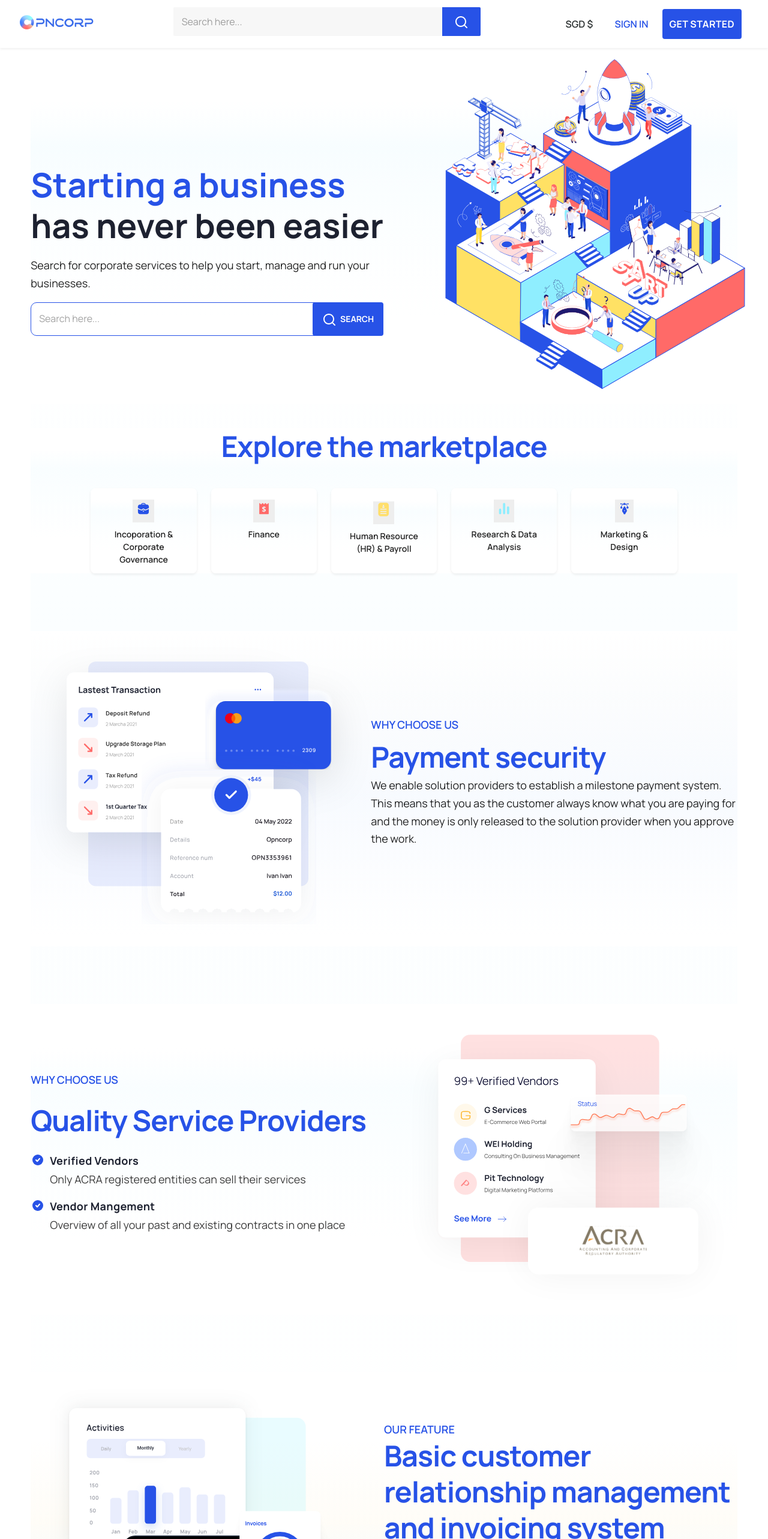
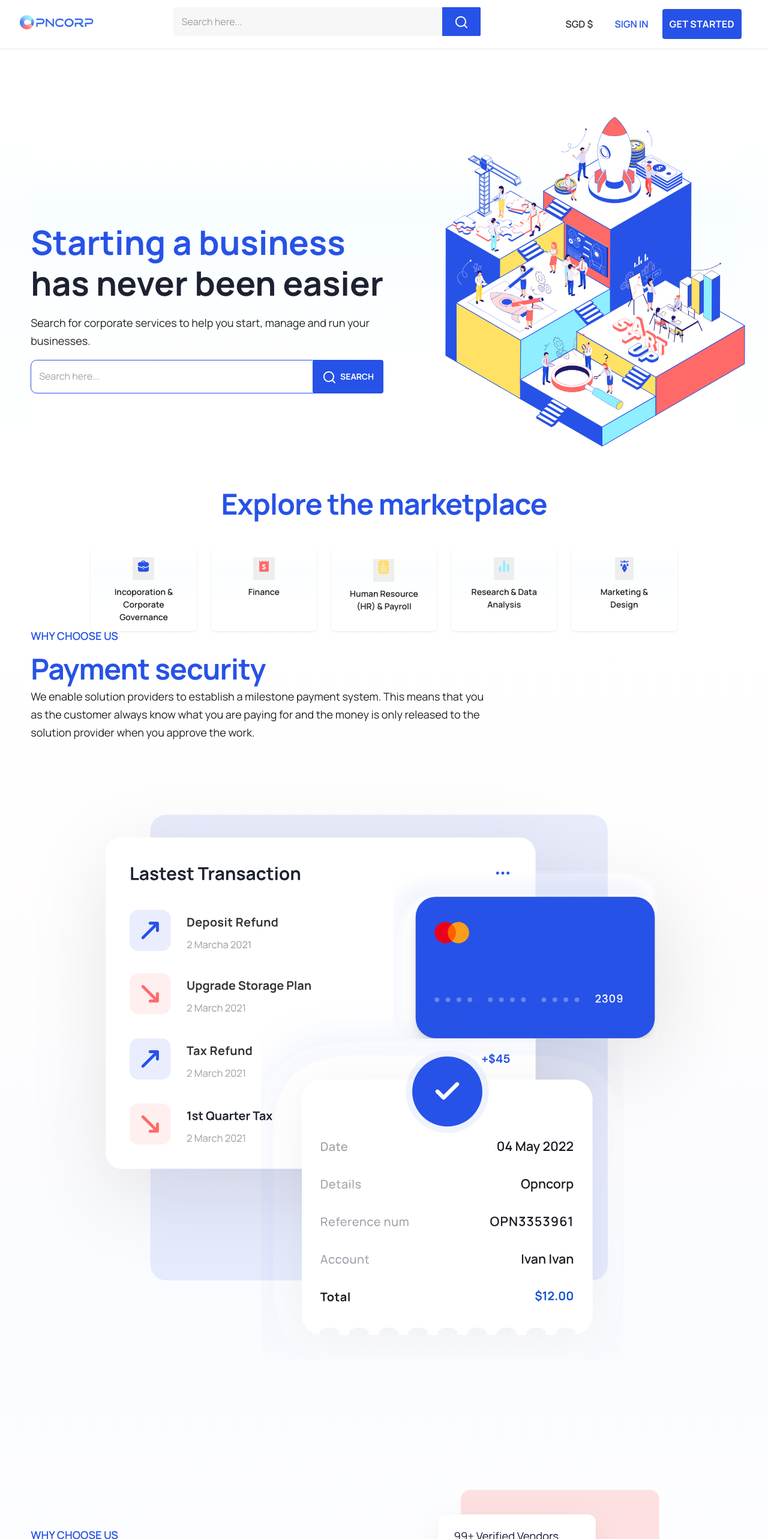
Before and after one commit to bryansumague/opncorp, a React (Create React App) app: page / in a window 1280 px wide. Shown: the top 2566 px of the page at 60% size. Built offline with nearby package versions, Linux system fonts and the light colour scheme.

Commit message:
Added gradient background effect on wrapper section

```diff
--- a/src/App.tsx
+++ b/src/App.tsx
@@ -17,12 +17,29 @@ const Wrapper = styled('div')(({ theme }) => ({
 	margin: '0 auto',
 }));
 
+const WrapperMainSection1 = styled('div')({
+	background:
+		'linear-gradient(180deg, #FFFFFF 14.32%, rgba(227, 248, 255, 0.15) 27.6%, #FFFFFF 75.52%, #FFFFFF 100%)',
+});
+
+const WrapperMainSection2 = styled('div')({
+	background:
+		'linear-gradient(180deg, #FFFFFF 0.31%, rgba(255, 240, 240, 0.1) 20.53%, rgba(233, 238, 253, 0.23) 52.08%, #FFFFFF 96.75%)',
+});
+
+const WrapperMainSection3 = styled('div')({
+	background:
+		'linear-gradient(180deg, #FFFFFF 11.46%, rgba(255, 250, 239, 0.49) 25.66%, rgba(227, 248, 255, 0.51) 41.61%, #FFFFFF 73.86%, #FFFFFF 92.23%)',
+});
+
+const WrapperFooter = styled('div')({
+	background: '#ffffff',
+});
+
 const WrapperMain = styled('div')(({ theme }) => ({
 	display: 'block',
 	width: '85%',
 	margin: '0 auto',
-	background:
-		'linear-gradient(180deg, #FFFFFF 14.32%, rgba(227, 248, 255, 0.15) 27.6%, #FFFFFF 75.52%, #FFFFFF 100%)',
 	[theme.breakpoints.up('sm')]: {
 		display: 'block',
 		width: '83.33%',
@@ -54,22 +71,38 @@ export default function App() {
 	return (
 		<Wrapper>
 			<Navbar isVisibility={isVisible} />
-
+			{isVisible ? <NavElement /> : ''}
+			<WrapperMainSection1>
 				<WrapperMain>
-				{isVisible ? <NavElement /> : ''}
+					<br /> <br /> <br /> <br />
 					<Headline />
 					<Explore />
-				<br /> <br /> <br /> <br />
+				</WrapperMain>
+			</WrapperMainSection1>
+
 			<Box ref={myRef}>
+				<WrapperMainSection2>
+					<WrapperMain>
 						<PaymentSecurity />
 						<br /> <br /> <br /> <br />
 						<ProviderServices />
 						<br /> <br /> <br /> <br />
+					</WrapperMain>
+				</WrapperMainSection2>
+
+				<WrapperMainSection3>
+					<WrapperMain>
 						<FeaturesBox />
-					<br />
+					</WrapperMain>
+
+					<WrapperFooter>
+						<WrapperMain>
 							<Footer />
+						</WrapperMain>
+					</WrapperFooter>
+				</WrapperMainSection3>
 			</Box>
-			</WrapperMain>
+
 			{/* <Container>
 				<Box sx={{ my: 4 }}>
 					<Typography variant='h4' component='h1' gutterBottom>
--- a/src/common/Explore.tsx
+++ b/src/common/Explore.tsx
@@ -25,12 +25,7 @@ const GridText = styled(Typography)(({ theme }) => ({
 
 function Explore() {
 	return (
-		<Box
-			sx={{
-				background:
-					'linear-gradient(180deg, #FFFFFF 14.32%, rgba(227, 248, 255, 0.15) 27.6%, #FFFFFF 75.52%, #FFFFFF 100%)',
-			}}
-		>
+		<Box>
 			<Box color={'secondary'} sx={{ textAlign: 'center', mt: 5, mb: 5 }}>
 				<Typography
 					variant={'h4'}
--- a/src/common/Features.tsx
+++ b/src/common/Features.tsx
@@ -3,12 +3,7 @@ import { Box, Typography } from '@mui/material';
 
 function FeaturesBox() {
 	return (
-		<Box
-			sx={{
-				background:
-					'linear-gradient(180deg, #FFFFFF 11.46%, rgba(255, 250, 239, 0.49) 25.66%, rgba(227, 248, 255, 0.51) 41.61%, #FFFFFF 73.86%, #FFFFFF 92.23%)',
-			}}
-		>
+		<Box>
 			<Box
 				sx={{
 					display: { sm: 'block', md: 'flex' },
--- a/src/common/Footer.tsx
+++ b/src/common/Footer.tsx
@@ -277,7 +277,7 @@ const SocialIcon = () => {
 
 function Footer() {
 	return (
-		<Box sx={{ background: '#ffffff' }}>
+		<Box>
 			<Box
 				sx={{
 					display: { xs: 'flex', sm: 'none' },
--- a/src/common/Headline.tsx
+++ b/src/common/Headline.tsx
@@ -129,12 +129,7 @@ const InputFields = () => {
 
 function Headline() {
 	return (
-		<Box
-			sx={{
-				background:
-					'linear-gradient(180deg, #FFFFFF 14.32%, rgba(227, 248, 255, 0.15) 27.6%, #FFFFFF 75.52%, #FFFFFF 100%)',
-			}}
-		>
+		<Box>
 			<Box
 				sx={{
 					my: 4,
--- a/src/common/PaymentSecurity.tsx
+++ b/src/common/PaymentSecurity.tsx
@@ -4,15 +4,7 @@ import { Box, Typography } from '@mui/material';
 function PaymentSecurity() {
 	return (
 		<>
-			<Box
-				sx={{
-					display: { sm: 'block', md: 'flex' },
-					flexDirection: { sm: 'none', md: 'row-reverse' },
-					alignItems: 'center',
-					background:
-						'linear-gradient(180deg, #FFFFFF 0.31%, rgba(255, 240, 240, 0.1) 20.53%, rgba(233, 238, 253, 0.23) 52.08%, #FFFFFF 96.75%)',
-				}}
-			>
+			<Box>
 				<Box>
 					<Box>
 						<Typography
--- a/src/common/Providers.tsx
+++ b/src/common/Providers.tsx
@@ -3,12 +3,7 @@ import { Box, Grid, Typography } from '@mui/material';
 
 function ProviderServices() {
 	return (
-		<Box
-			sx={{
-				background:
-					'linear-gradient(180deg, #FFFFFF 14.32%, rgba(227, 248, 255, 0.15) 27.6%, #FFFFFF 75.52%, #FFFFFF 100%)',
-			}}
-		>
+		<Box>
 			<Box
 				sx={{
 					display: { sm: 'block', md: 'flex' },
```
Lines whose indentation alone changed are shown as unchanged.
